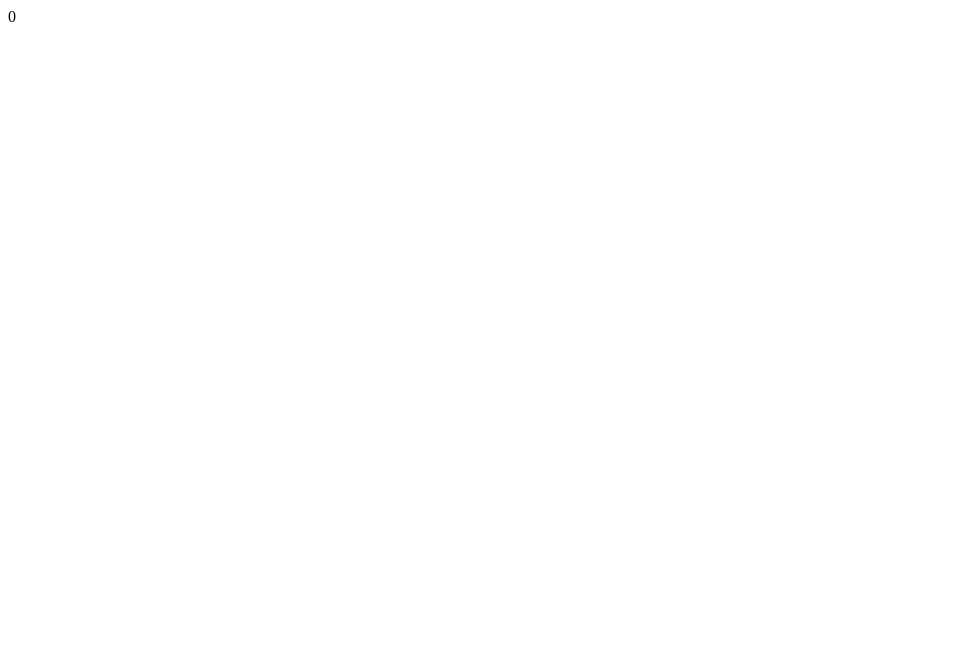
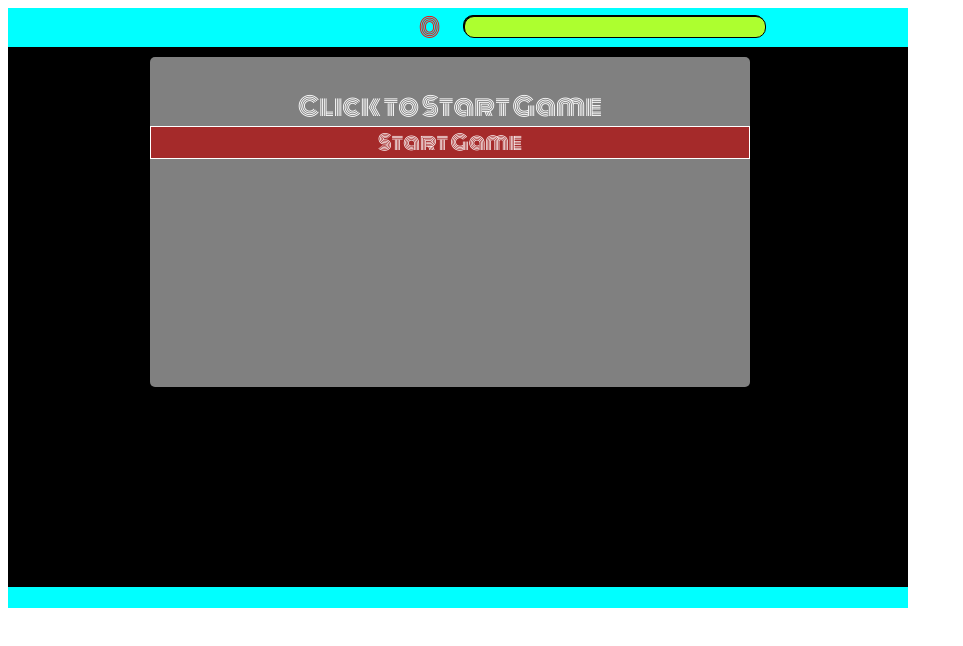
Before and after one commit to alexkwashie/Brum-Tanker, a plain HTML site: page index.html in a window 1280 px wide. Shown: the whole page, without its empty margins (0-963 px from the left). Drawn offline with Linux system fonts and the light colour scheme.

Commit message:
styling completed, adding javascript functionality

```diff
--- a/index.html
+++ b/index.html
@@ -14,10 +14,34 @@
     <div class="gamePlayArea">
         <div class="dashboard">
             <div><span class="scoreDash">0</span></div>
+
+                <div>
+                <div class="progress">
+                    <div class="progress-bar"></div>
+                </div>
+                </div>
+            </div>
+
+        <div id="container">
+            <div id="gameOver">
+                <span class="message">Click to Start Game</span><br>
+                <div class="btnStart">Start Game</div>
+            </div>
         </div>
 
-        <div class="progess"></div>
+        <div class="base">
+            <div class="box">
+                <div class="turets"></div>
+            </div>
+        </div>
+
     </div>
+
+
+
+
+
+
 
     <script src="script.js"></script>
 </body>
--- a/script.js
+++ b/script.js
@@ -0,0 +1,2 @@
+
+const Startbtn = document.querySelector
--- a/style.css
+++ b/style.css
@@ -0,0 +1,66 @@
+@import url('https://fonts.googleapis.com/css?family=Monoton&display=swap');
+
+body{
+    font-family: 'Monoton', cursive;
+    font-size: 25px;
+}
+
+.gamePlayArea{
+    height: 600px;
+    width: 900px;
+    background-color: aqua;
+    overflow: hidden;
+}
+
+.dashboard{
+    color: red;
+    font-size: 1em;
+}
+
+.dashboard > div{
+    width: 48%;
+    text-align: right;
+    display: inline-block;
+}
+
+.progress{
+    background-color: black;
+    height: 20px;
+    width: 300px;
+    border:1px solid black;
+    border-radius: 10px;
+    margin-left: 20px;
+}
+
+.progress-bar{
+    background-color: greenyellow;
+    height: 20px;
+    width: 100%;
+    border:1px solid black;
+    border-radius: 10px;
+}
+
+#gameOver{
+    position: absolute;
+    left: 150px;
+    height: 300px;
+    width: 600px;
+    background-color: gray;
+    text-align: center;
+    color: white;
+    padding-top:30px;
+    border-radius:5px;
+    margin-top: 10px;
+}
+
+.btnStart{
+    background-color: brown;
+    font-size: 20px;
+    border:1px solid
+}
+
+#container{
+    background-color: black;
+    width: 100%;
+    height: 90%;
+}
```
